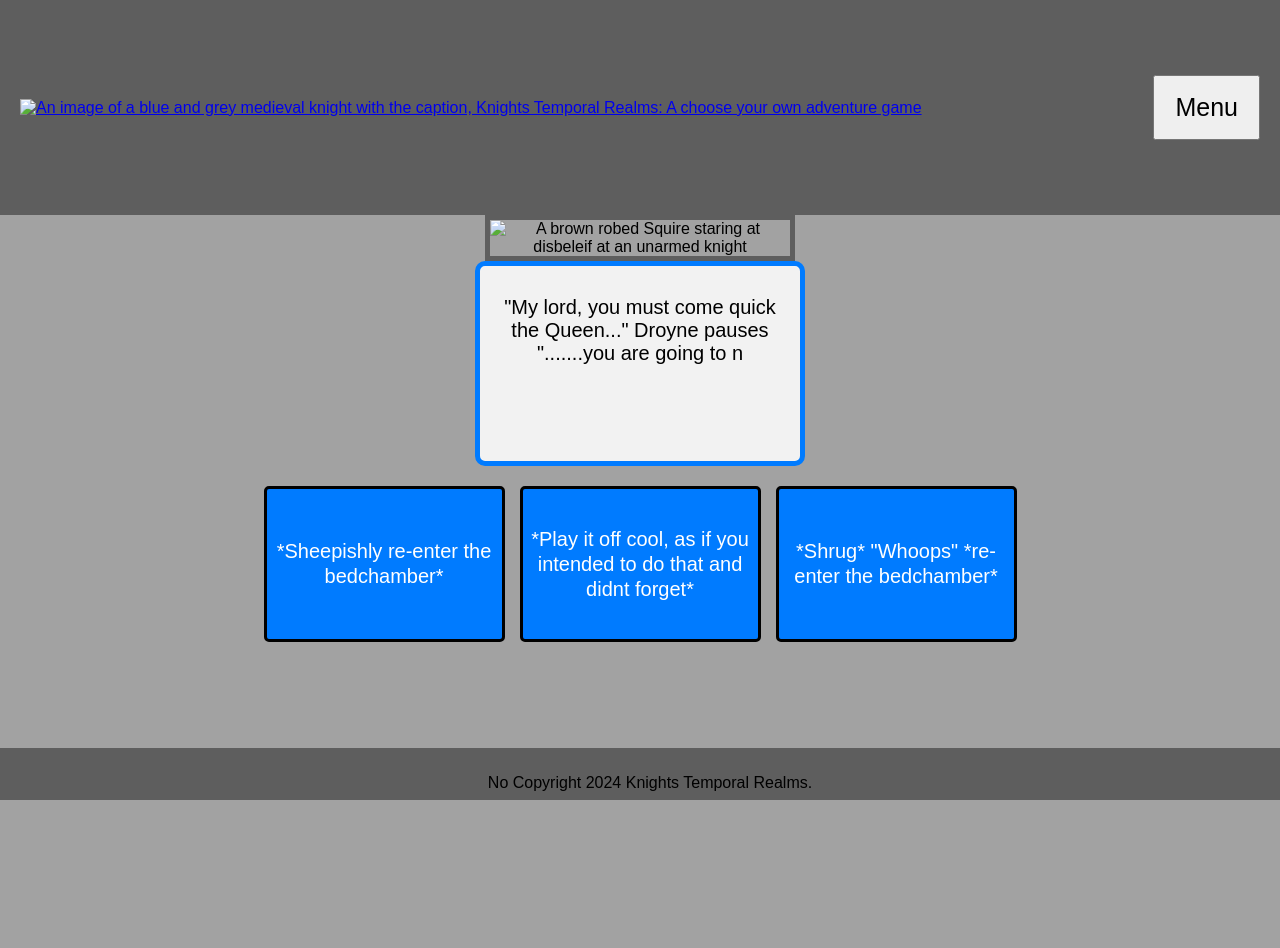
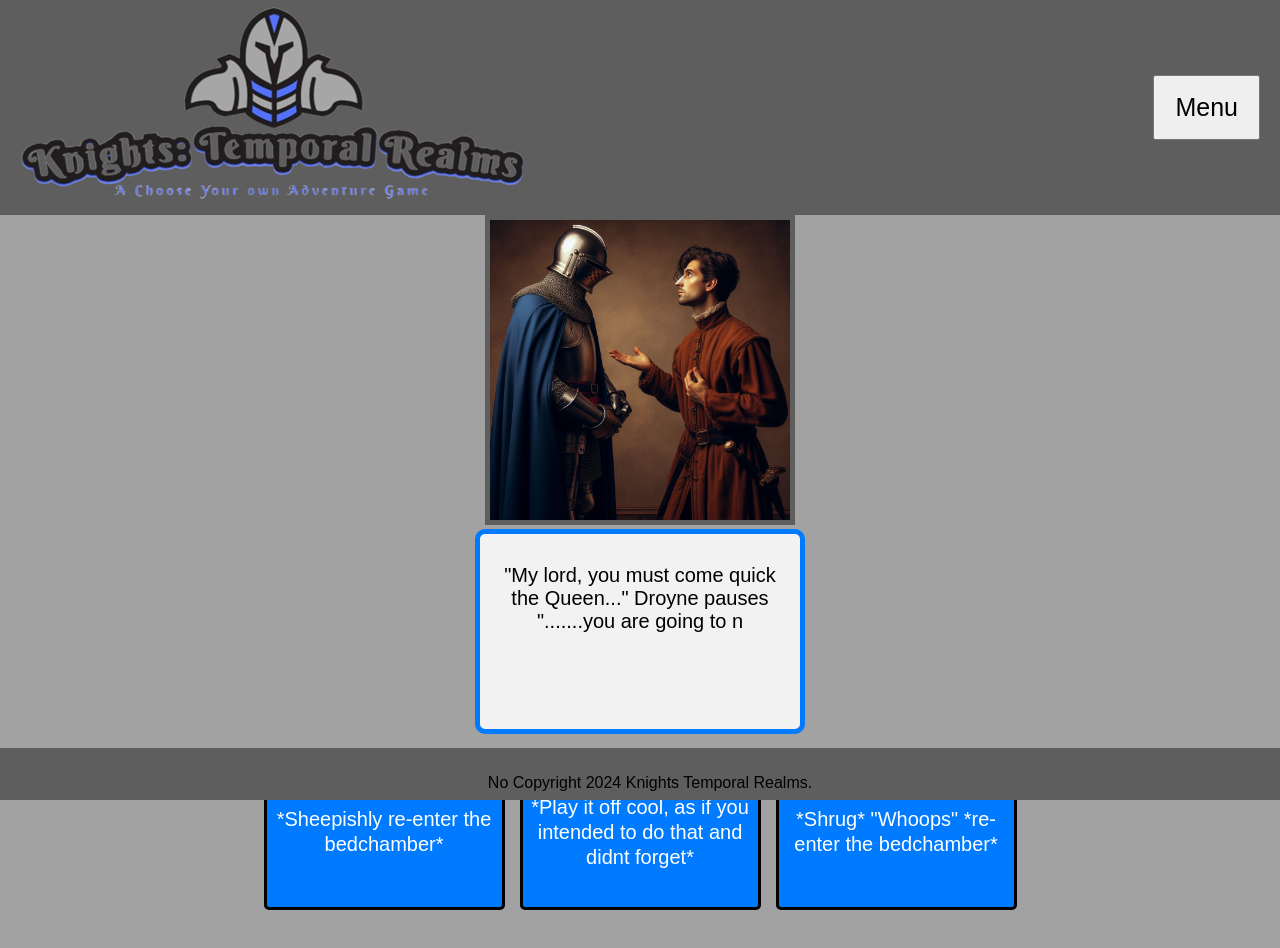
Before and after one commit to Ruaridh-B/KnightsTemporalRealms, a plain HTML site: page DontGrabSwordShield.html in a window 1280 px wide. Before the commit the page ends 800 px from the top, so only its background shows below. Drawn offline with Linux system fonts and the light colour scheme; files that its build step writes are made by us from their sources.

Commit message:
DontGrabSwordShield.html

```diff
--- a/DontGrabSwordShield.html
+++ b/DontGrabSwordShield.html
@@ -4,13 +4,13 @@
 	<meta charset="UTF-8">
     <meta name="viewport" content="width=device-width, initial-scale=1.0">
     <title>Knights Temporal Realms</title>
-    <link rel="stylesheet" href="Storystyles.css">
+    <link rel="stylesheet" href="CSS/Storystyles.css">
 </head>
 <body>
 
 <div class="header">
 	<a href="Homepage.html">
-		<img src="TKlogo.png" alt="An image of a  blue and grey medieval knight with the caption, Knights Temporal Realms: A choose your own adventure game">
+		<img src="Images/TKlogo.png" alt="An image of a  blue and grey medieval knight with the caption, Knights Temporal Realms: A choose your own adventure game">
 	</a>
     <div class="dropdown">
         <button class="dropbtn">Menu</button>
@@ -22,7 +22,7 @@
     </div>
 </div>
 <div class="img-container">
-        <img src="Bruh.jpeg" alt="A brown robed Squire staring at disbeleif at an unarmed knight">
+        <img src="Images/Bruh.jpeg" alt="A brown robed Squire staring at disbeleif at an unarmed knight">
 	 </div>
     <div class="container">
         <div class="story-text-box">
```
